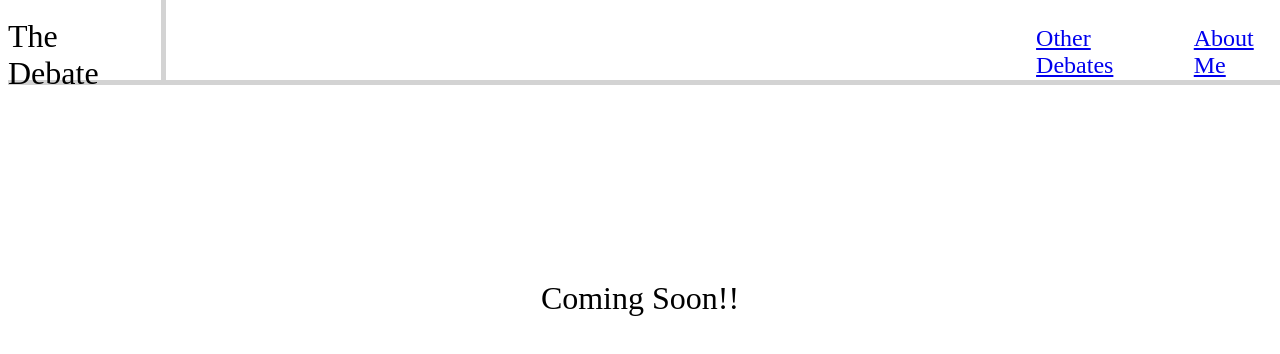
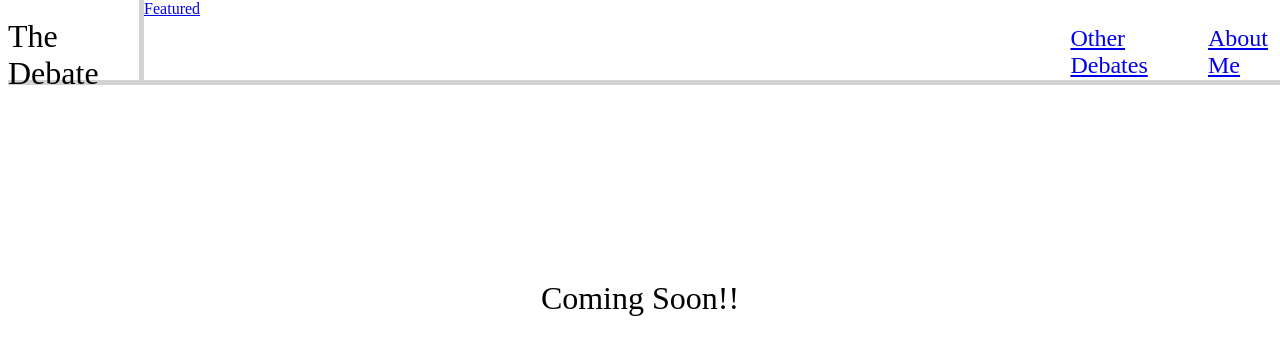
Before and after one commit to SantiDenari/SantiDenari.github.io, a plain HTML site: page AboutMe.html in a window 1280 px wide. Drawn offline with Linux system fonts and the light colour scheme.

Commit message:
Update AboutMe.html

```diff
--- a/AboutMe.html
+++ b/AboutMe.html
@@ -11,6 +11,7 @@
                 <div class="bigtitle">
                     <div class="topleft">The Debate</div>
                     <div class="line"></div>
+                    <div class="featured"><a href="Featured.html">Featured</a></div>
                     <div class="OtherDebates"><a href="OtherDebates.html">Other Debates</a></div>
                     <div class="AboutMe"><a href="AboutMe.html">About Me</a></div>
 
```
